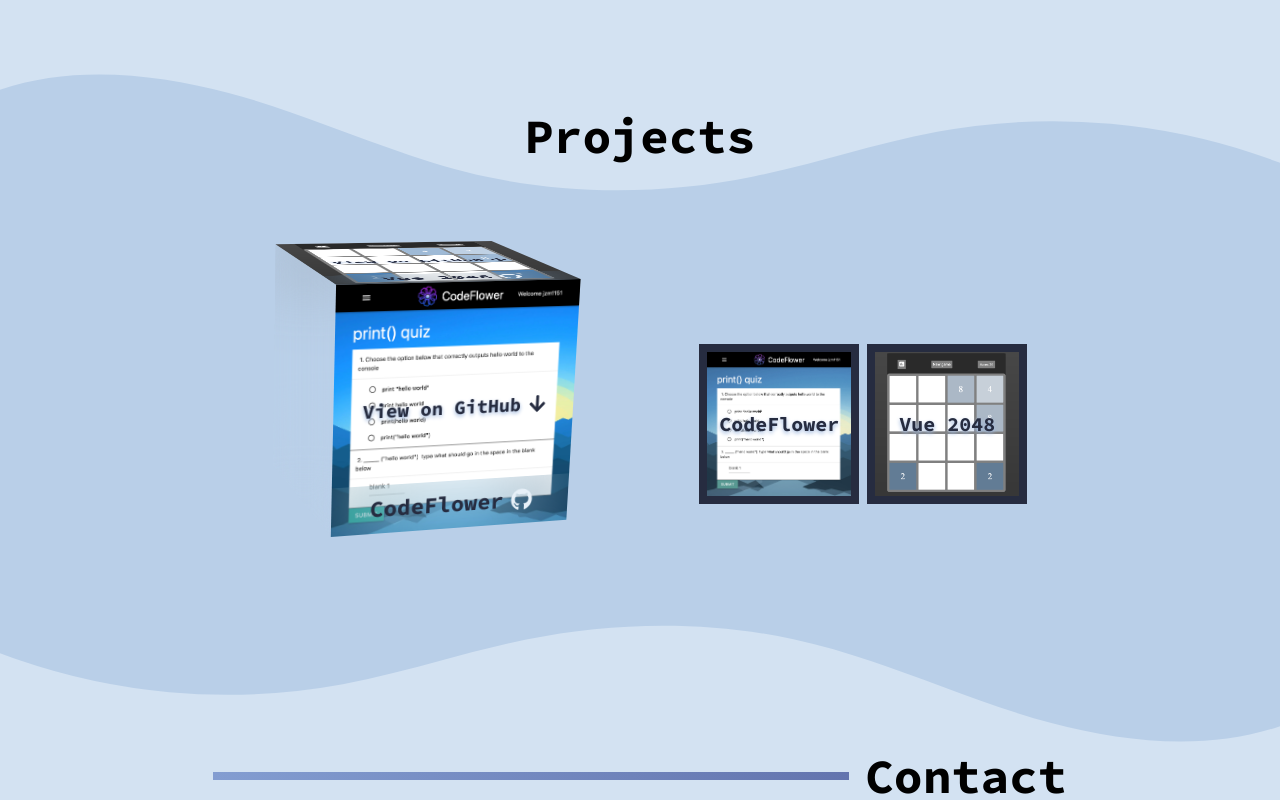
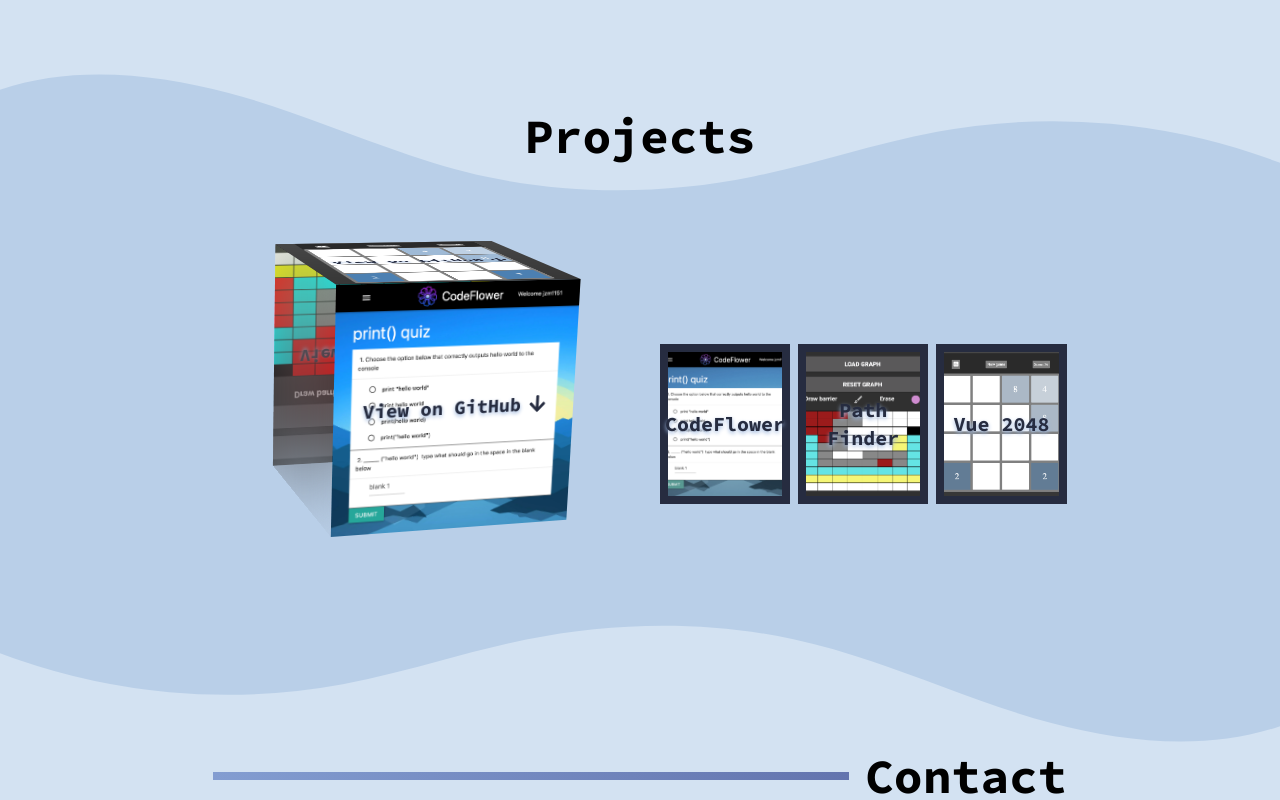
Before and after one commit to jzm1151/portfolio, a React (Vite) app: page / in a window 1280 px wide. Shown: the part 1372-2172 px from the top of the page. Built offline with nearby package versions, Linux system fonts and the light colour scheme.

Commit message:
testing on safari

```diff
--- a/src/Components/Sections/ProjectsSection/ProjectSection/ProjectSection.tsx
+++ b/src/Components/Sections/ProjectsSection/ProjectSection/ProjectSection.tsx
@@ -19,14 +19,14 @@
                         <FaArrowDown />
                     </div>
                 </div>
-                <div className='absolute bottom-0 w-full h-1/5 z-10 flex justify-center items-center text-gray-blue-950 font-bold text-2xl backdrop-blur-2xl'>
+                {/* <div className='absolute bottom-0 w-full h-1/5 z-10 flex justify-center items-center text-gray-blue-950 font-bold text-2xl backdrop-blur-2xl'>
                     <a className='flex justify-center items-center gap-2' href={props.project.githubHref} target='_blank'>
                         <div>{props.project.title}</div>
                         <div className='text-gray-blue-100'>
                             <FaGithub />
                         </div>
                     </a>
-                </div>
+                </div> */}
             </div>
         </div>
     )
--- a/src/Components/Sections/ProjectsSection/ProjectsSection.tsx
+++ b/src/Components/Sections/ProjectsSection/ProjectsSection.tsx
@@ -71,7 +71,12 @@
             githubHref: 'https://github.com/jzm1151/Code-Flower',
             alt: 'CodeFlower project screenshot',
         },
-        null,
+        {
+            title: 'Path Finder',
+            img: 'path-finder.png',
+            githubHref: 'https://github.com/jzm1151/path-finding-visualizer-with-roomdb',
+            alt: 'Path Finder project screenshot',
+        },
         null,
         null,
         {
```
